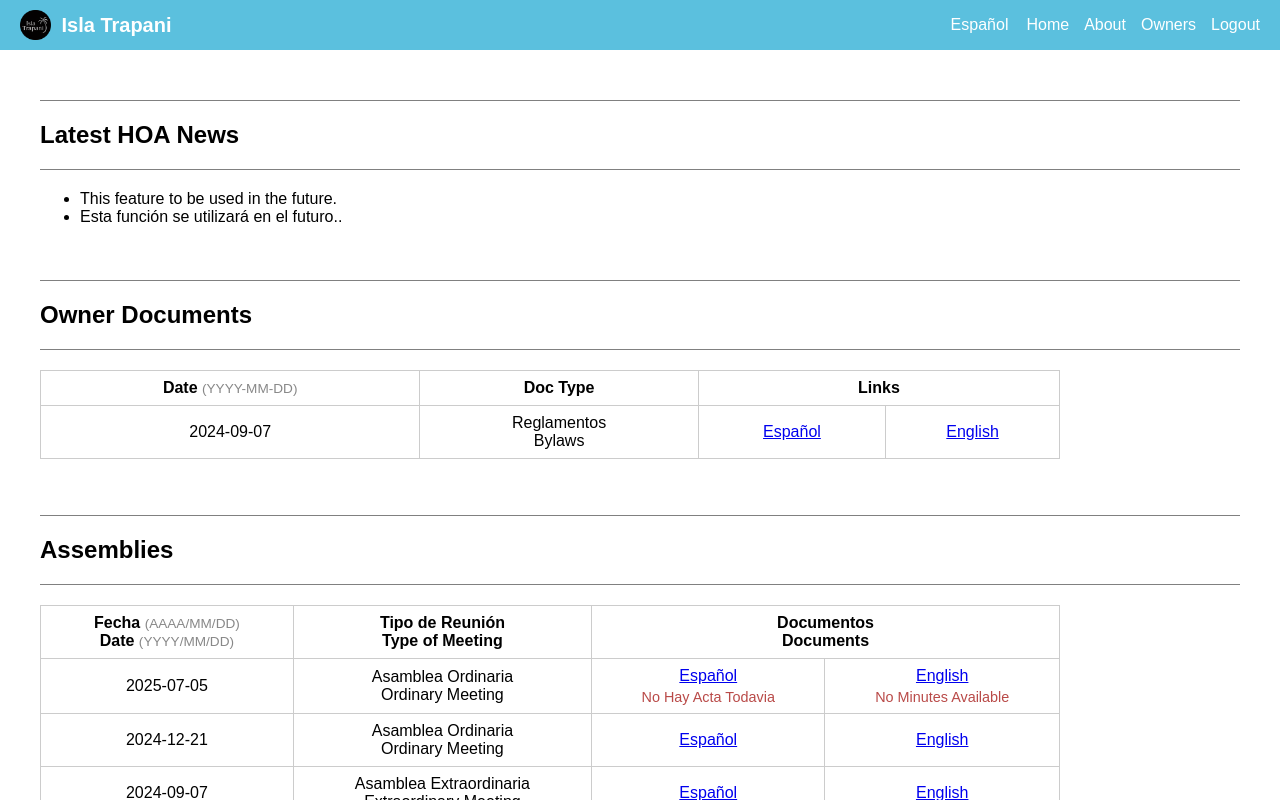
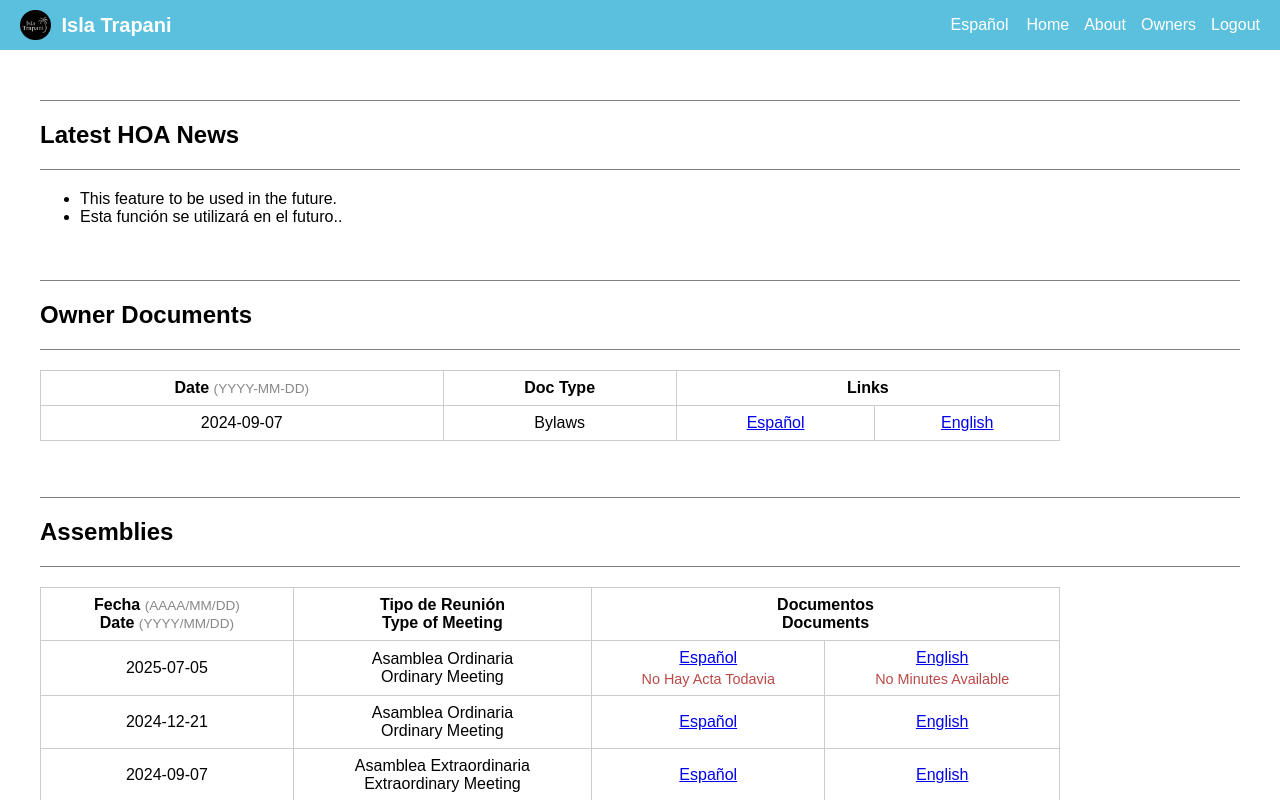
Before and after one commit to grdino/isla-trapani, a Next.js app: page /owners in a window 1280 px wide. Shown: the top 800 px of the page. Built offline with nearby package versions, Linux system fonts and the light colour scheme; sample sign-in values are in the browser's storage.

Commit message:
Bylaws translation

```diff
--- a/pages/owners.js
+++ b/pages/owners.js
@@ -47,8 +47,8 @@ export default function Owners() {
            <tbody>
              <tr>
                <td data-label={t("tt_date")}>2024-09-07</td>
-               <td data-label="Typo de Doc&#10;/ Doc Type">
-                Reglamentos<br />Bylaws
+               <td data-label={t("tt_doc_type")}>
+                {t("td_bylaws")}
                </td>
                <td data-label="Documentos">
                  <a href="/owners-docs/reglamentos.pdf">Español</a>
```
